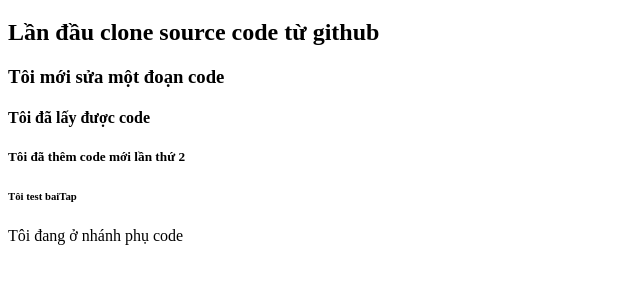
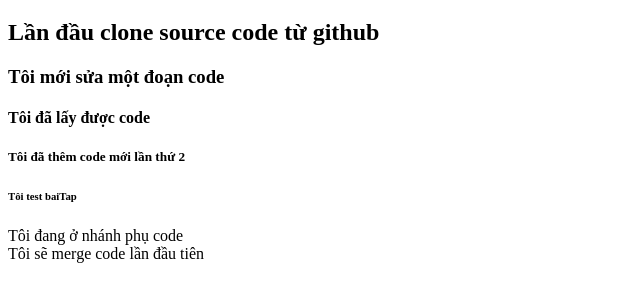
Before and after one commit to QuangKhai-dev/BC76_DemoGit, a plain HTML site: page index.html in a window 1280 px wide. Shown: the part 61-362 px from the top of the page, without its empty margins (0-640 px from the left). Drawn offline with Linux system fonts and the light colour scheme.

Commit message:
day code len de merge voi nhanh chinh

```diff
--- a/index.html
+++ b/index.html
@@ -15,6 +15,7 @@
   <h5>Tôi đã thêm code mới lần thứ 2</h5>
   <h6>Tôi test baiTap</h6>
   <div class="container">Tôi đang ở nhánh phụ code</div>
+  <div class="demo_merge">Tôi sẽ merge code lần đầu tiên</div>
 </body>
 
 </html>
```
